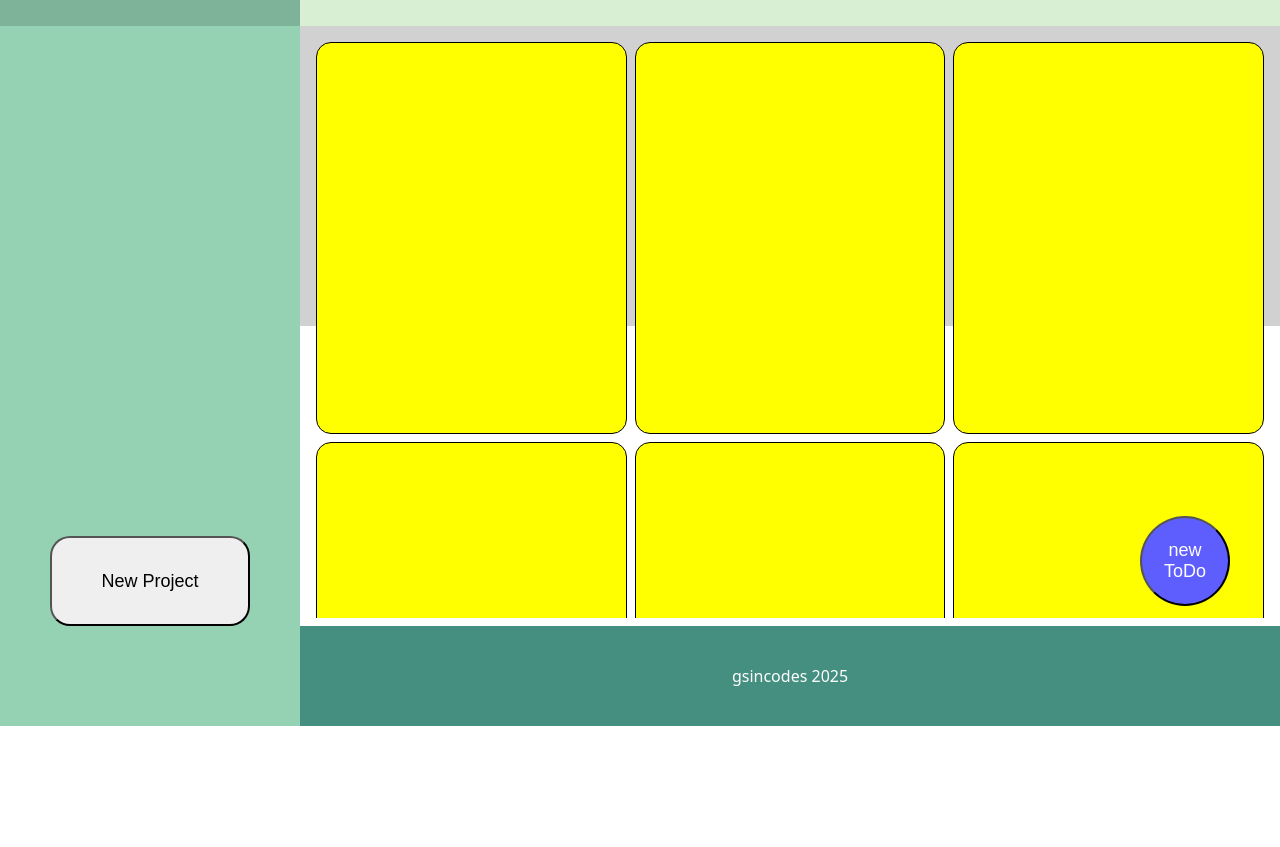
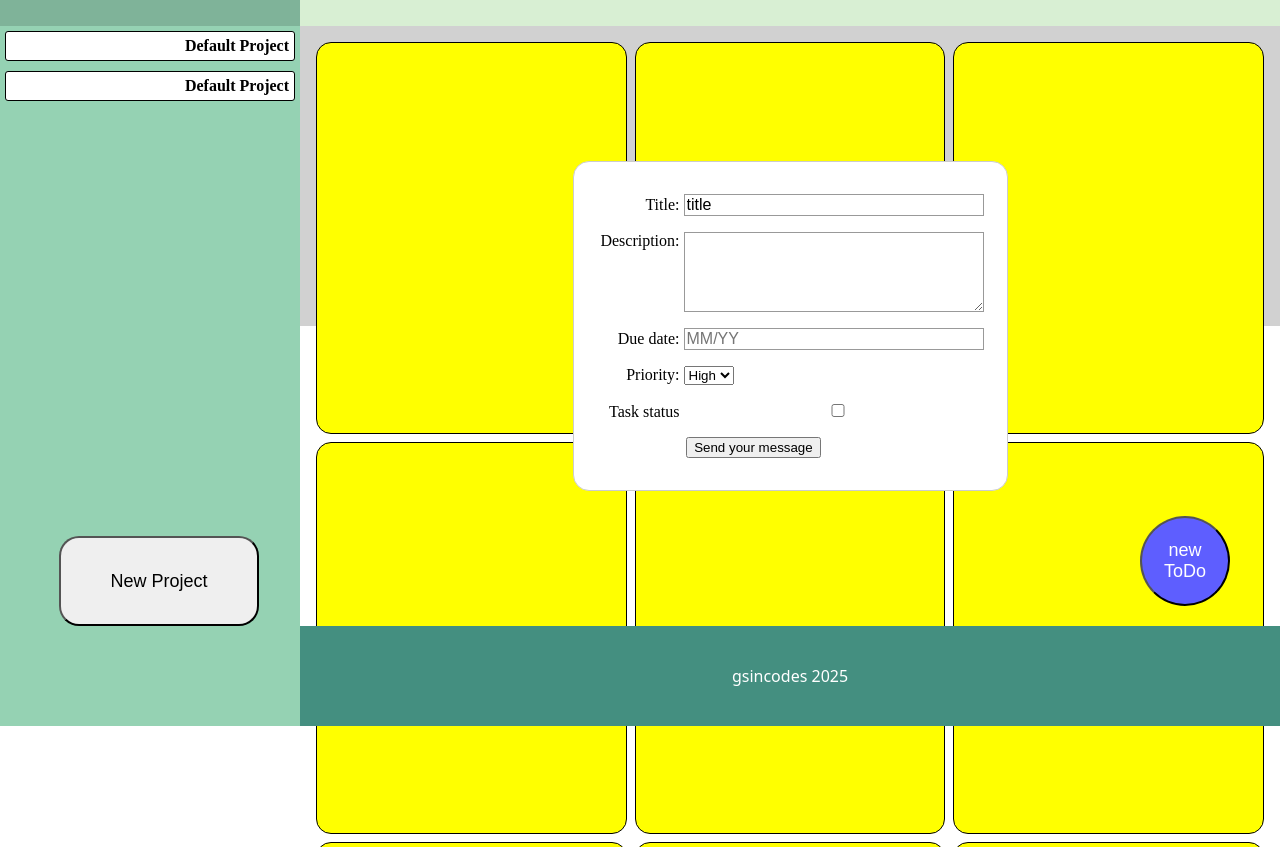
Before and after one commit to gsincodes/todolist, a website built with webpack: page src/template.html in a window 1280 px wide. Shown: the part 74-921 px from the top of the page. Before the commit the page ends 800 px from the top, so only its background shows below. Built offline with nearby package versions, Linux system fonts and the light colour scheme.

Commit message:
add utility to new todo btn

```diff
--- a/src/index.js
+++ b/src/index.js
@@ -27,3 +27,16 @@ class defaultProject{
 
 const DP = new defaultProject(newTodo);
 console.log(DP);
+
+const new_todo_btn = document.querySelector("#new-todo-btn");
+
+const form = document.querySelector("#myForm");
+
+new_todo_btn.addEventListener("click", function(){
+    if(form.style.display === "none"){
+        form.style.display = "block";
+    }
+    else{
+        form.style.display = "none";
+    }
+});
--- a/src/styles.css
+++ b/src/styles.css
@@ -43,6 +43,24 @@ html,body{
     background-color: #7fb399;
 }
 
+#sidebar-menu{
+    display: flex;
+    flex-direction: column;
+}
+
+.sidebar-menu-item{
+    /* length: 100px; */
+    background-color: white;
+    border: 1px solid black;
+    justify-content: flex-end;
+    text-align: end;
+    padding: 5px;
+    margin: 5px;
+    border-radius: 3px;
+    font-weight:bold;
+    /* color: hsl(0, 0, 50); */
+}
+
 #new-project-btn{
     height: 90px;
     width: 200px;
@@ -72,7 +90,6 @@ html,body{
 }
 
 #content{
-    display: grid;
     grid-area: 2/2/4/3;
 }
 
@@ -91,11 +108,6 @@ html,body{
     border: 1px solid black;
     border-radius: 15px;
     height: 390px;
-}
-
-#ghost-page{
-    grid-area: 2/2/4/3;
-    z-index: 0;
 }
 
 #buttons{
@@ -125,3 +137,52 @@ html,body{
     display: grid;
     align-items: center;
 }
+
+#form-container{
+    grid-area: 2/2/4/3;
+    margin: auto;
+}
+
+form{
+  display: inline-block;
+  padding: 1em;
+  border: 1px solid #ccc;
+  border-radius: 1em;
+  /* text-align: center; */
+  background-color: white;
+}
+
+p + p{
+  margin-top: 1em;
+}
+
+label{
+  display: inline-block;
+  min-width: 90px;
+  text-align: right;
+}
+
+input, textarea{
+  font: 1em sans-serif;
+  width: 300px;
+  box-sizing: border-box;
+  border: 1px solid #999;
+}
+
+input:focus, textarea:focus{
+  outline-style: solid;
+  outline-color: #000;
+}
+
+textarea{
+  vertical-align: top;
+  height: 5em;
+}
+
+.button{
+  padding-left: 90px;
+}
+
+button{
+  margin-left: 0.5em;
+}
--- a/src/template.html
+++ b/src/template.html
@@ -16,6 +16,10 @@
         </div>
         <div id="sidebar">
             <div id="logo">TASK MASTER</div>
+            <div id="sidebar-menu">
+                <div class="sidebar-menu-item">Default Project</div>
+                <div class="sidebar-menu-item">Default Project</div>
+            </div>
             <button id="new-project-btn">New Project</button>
         </div>
         <div id="halfscreen">
@@ -37,6 +41,40 @@
             </div>
             <button id="new-todo-btn">new ToDo</button>
         </div>
+        <div id="form-container">
+                <form action="/my-handling-form-page" method="post" id="myForm">
+                <p>
+                    <label for="title">Title:</label>
+                    <input type:"text" id="name" name="title" value="title">
+                </p>
+                <!-- <p>
+                    <label for="mail">Email:</label>
+                    <input type="email" id="mail" name="user_email">
+                </p> -->
+                <p>
+                    <label for="desc">Description:</label>
+                    <textarea id="desc" name="description"></textarea>
+                </p>
+                <p>
+                    <label for="due_date">Due date:</label>
+                    <input type="text" id="due_date" name="dueDate" placeholder="MM/YY">
+                </p>
+                <p>
+                    <label for="priority">Priority:</label>
+                    <select id="priority" name="Priority">
+                        <option value="high">High</option>
+                        <option value="low">Low</option>
+                    </select>
+                </p>
+                <p>
+                    <label for="task_status">Task status</label>
+                    <input type="checkbox" id="task_status" name="taskStatus">
+                </p>
+                <p class="button">
+                    <button type="submit">Send your message</button>
+                </p>
+            </form>
+        </div>
         <div id="footer">
             gsincodes 2025
         </div>
```
